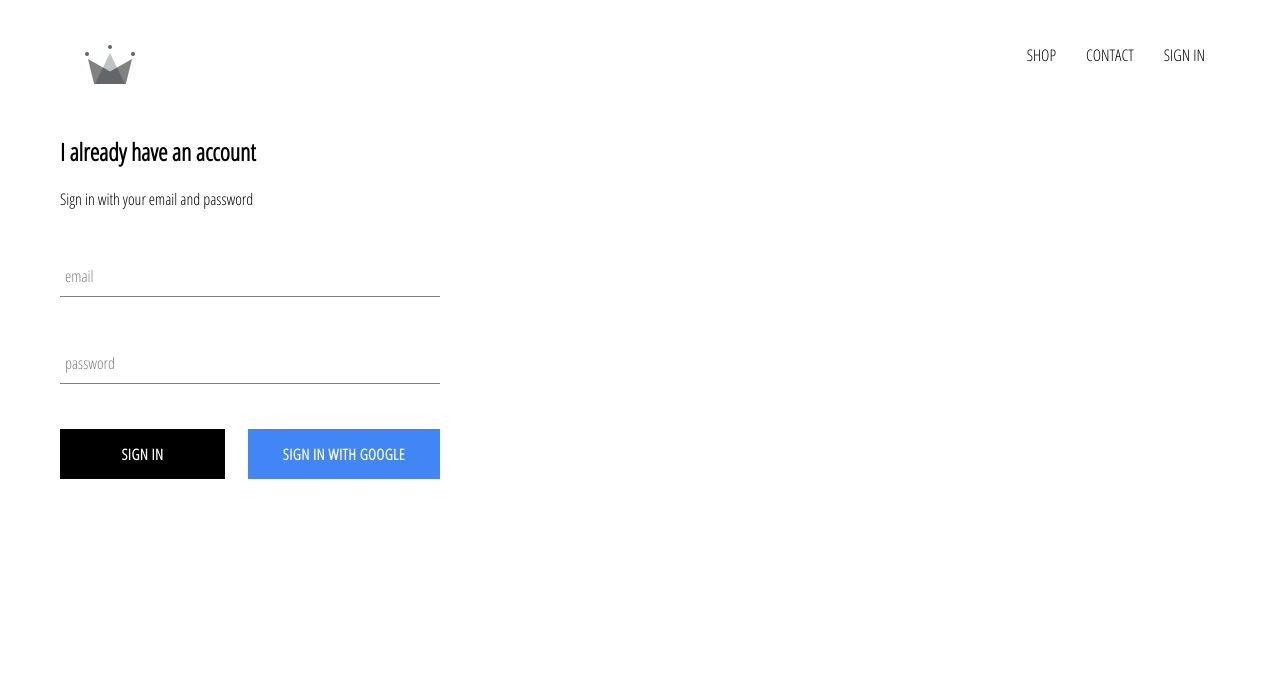
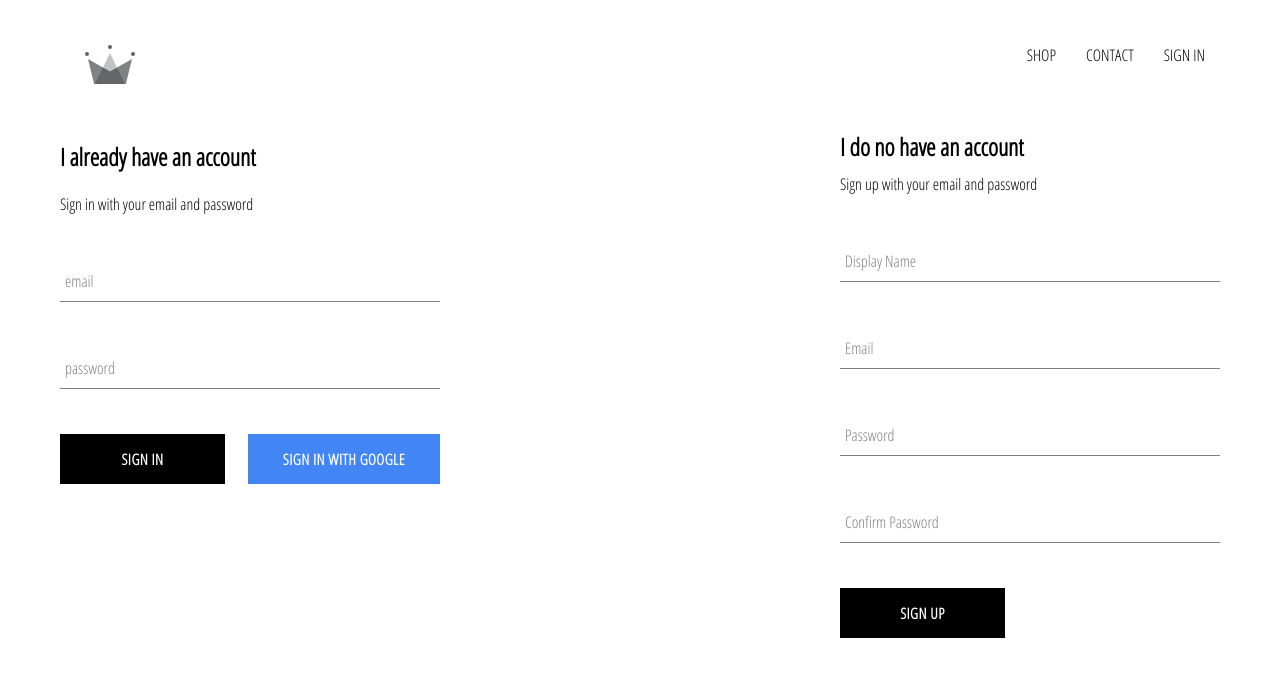
Before and after one commit to liorsa/crwn--clothing, a React (Create React App) app: page /signin in a window 1280 px wide. Shown: the top 676 px of the page. Built offline with nearby package versions, Linux system fonts and the light colour scheme; no server answers.

Commit message:
implemented firebase utils, includes ability to store authenticated users into firestore database

```diff
--- a/src/App.js
+++ b/src/App.js
@@ -7,38 +7,48 @@
 import ShopPage from './pages/shop/shop.component';
 import Header from './components/header/header.component.jsx';
 import SignInAndSignUpPage from './pages/sign-in-and-sign-out/sign-in-and-sign-out.component.jsx';
-import { auth } from './firebase/firebase.utils';
+import { auth, createUserProfileDocument } from './firebase/firebase.utils';
 
 class App extends React.Component {
   constructor() {
-    super()
+    super();
 
     this.state = {
-      currentUser : null
-    }
+      currentUser: null,
+    };
   }
   unsebscribeFromAuth = null;
 
   componentDidMount() {
-    this.unsebscribeFromAuth= auth.onAuthStateChanged(user => {
-      this.setState({currentUser: user});
-      console.log(user);
-    })
+    this.unsebscribeFromAuth = auth.onAuthStateChanged(async (userAuth) => {
+      if (userAuth) {
+        const userRef = await createUserProfileDocument(userAuth);
+        userRef.onSnapshot((snapShot) => {
+          this.setState({
+            currentUser: {
+              id: snapShot.id,
+              ...snapShot.data(),
+            },
+          });
+          console.log(this.state);
+        });
+      }
+      this.setState({ currentUser: userAuth});
+    });
   }
 
   componentWillUnmount() {
     this.unsebscribeFromAuth();
   }
 
-
-  render () {
+  render() {
     return (
       <div>
         <Header currentUser={this.state.currentUser} />
         <Switch>
-    <Route exact path='/' component={HomePage} />
-    <Route path='/shop' component={ShopPage} />
-    <Route path='/signin' component={SignInAndSignUpPage} />
+          <Route exact path="/" component={HomePage} />
+          <Route path="/shop" component={ShopPage} />
+          <Route path="/signin" component={SignInAndSignUpPage} />
         </Switch>
       </div>
     );
--- a/src/components/header/header.component.jsx
+++ b/src/components/header/header.component.jsx
@@ -20,8 +20,9 @@
       {currentUser ? (
         <div className="option" onClick={() => auth.signOut()}>
           SIGN OUT
-        </div>
-      ) : (
+        </div>)
+        :
+        (
         <Link className="option" to="/signin">
           SIGN IN
         </Link>
--- a/src/components/menu-item/menu-item.styles.scss
+++ b/src/components/menu-item/menu-item.styles.scss
@@ -1,6 +1,6 @@
 .menu-item {
     min-width: 30%;
-    height: 240 px;
+    height: 240px;
     flex: 1 1 auto;
     display: flex;
     align-items: center;
@@ -55,7 +55,7 @@
 
       .title {
         font-weight: bold;
-        margin-bottom: 6px;
+        margin: 0 6px 0;
         font-size: 22px;
         color: #4a4a4a;
       }
--- a/src/components/sign-in/sign-in.component.jsx
+++ b/src/components/sign-in/sign-in.component.jsx
@@ -6,7 +6,7 @@
 import {signInWithGoogle} from '../../firebase/firebase.utils'
 import "./sign-in.styles.scss";
 
-class SIgnIn extends React.Component {
+class SignIn extends React.Component {
   constructor(props) {
     super(props);
 
@@ -58,4 +58,4 @@
   }
 }
 
-export default SIgnIn;
+export default SignIn;
--- /dev/null
+++ b/src/components/sign-up/sign-up.component.jsx
@@ -0,0 +1,102 @@
+import React from 'react';
+
+import FormInput from '../form-input/form-input.component';
+import CustomButton from '../custom-button/custom-button.component';
+
+import {auth, createUserProfileDocument} from '../../firebase/firebase.utils';
+
+import './sign-up.styles.scss';
+
+class SignUp extends React.Component {
+  constructor() {
+    super();
+
+    this.state = {
+      dispalyName: "",
+      email: "",
+      password: "",
+      confirmPassword: "",
+    };
+  }
+
+  handleSubmit = async (event) => {
+    event.preventDefault();
+
+    const { dispalyName, email, password, confirmPassword } = this.state;
+    if (password !== confirmPassword) {
+      alert("passwords don't match");
+      return;
+    }
+    try {
+      const { user } = await auth.createUserWithEmailAndPassword(
+        email,
+        password
+      );
+
+      await createUserProfileDocument(user, { dispalyName });
+
+      this.setState({
+        dispalyName: "",
+        email: "",
+        password: "",
+        confirmPassword: "",
+      });
+    } catch (error) {
+      console.error(error);
+    }
+  };
+
+  handleChange = event => {
+    const { name, value} = event.target;
+
+    this.setState({ [name]:value });
+  };
+
+
+  render() {
+    const { dispalyName, email, password, confirmPassword } = this.state;
+    return (
+      <div className='sign-up'>
+        <h2 className="title">I do no have an account</h2>
+        <span>Sign up with your email and password</span>
+        <form className="sign-up-form" onSubmit={this.handleSubmit}>
+          <FormInput
+            type="text"
+            name="dispalyName"
+            value={dispalyName}
+            onChange={this.handleChange}
+            label="Display Name"
+            required
+          />
+          <FormInput
+            type="email"
+            name="email"
+            value={email}
+            onChange={this.handleChange}
+            label="Email"
+            required
+          />
+          <FormInput
+            type="password"
+            name="password"
+            value={password}
+            onChange={this.handleChange}
+            label="Password"
+            required
+          />
+          <FormInput
+            type="password"
+            name="confirmPassword"
+            value={confirmPassword}
+            onChange={this.handleChange}
+            label="Confirm Password"
+            required
+          />
+          <CustomButton type="submit"> SIGN UP </CustomButton>
+        </form>
+      </div>
+    );
+  }
+}
+
+export default SignUp;
--- /dev/null
+++ b/src/components/sign-up/sign-up.styles.scss
@@ -0,0 +1,10 @@
+.sign-up {
+  display: flex;
+  flex-direction: column;
+  width: 380px;
+
+  .title{
+    margin: 10Px 0;
+  }
+
+}
--- a/src/firebase/firebase.utils.js
+++ b/src/firebase/firebase.utils.js
@@ -13,6 +13,30 @@
   appId: "1:607809927035:web:07798bf8c0f6a036be2fde"
 };
 
+export const createUserProfileDocument = async (userAuth, additionalData) => {
+  if (!userAuth) return;
+  const userRef = firestore.doc(`users/${userAuth.uid}`);
+  const snapShot = await userRef.get();
+  //console.log(snapShot);
+
+  if(!snapShot.exists) {
+    const {displayName, email} = userAuth
+    const createdAt = new Date();
+
+    try {
+      await userRef.set ({
+        displayName,
+        email,
+        createdAt,
+        ...additionalData
+      })
+    } catch (error) {
+      console.log('error creating user', error.message);
+    }
+  }
+  return userRef;
+}
+
 firebase.initializeApp(config);
 
 export const auth = firebase.auth();
--- a/src/pages/homepage/homepage.component.jsx
+++ b/src/pages/homepage/homepage.component.jsx
@@ -3,7 +3,7 @@
 import Directory from '../../components/directory/directory.component';
 
 const HomePage = ({ history }) => (
-  <div>
+  <div className='homepage'>
   <Directory/>
   </div>
 );
--- a/src/pages/homepage/homepage.styles.scss
+++ b/src/pages/homepage/homepage.styles.scss
@@ -1,33 +1,5 @@
 .homepage {
-    display: flex;
-    flex-direction: column;
-    align-items: center;
-    padding: 20px 80px;
-  }
-
-  .directory-menu {
-    width: 100%;
-    display: flex;
-    flex-wrap: wrap;
-    justify-content: space-between;
-  }
-
-  .menu-item {
-    min-width: 30%;
-    height: 240px;
-    flex: 1 1 auto;
-    display: flex;
-    align-items: center;
-    justify-content: center;
-    border: 1px solid black;
-    margin: 0 7.5px 15px;
-
-    &:first-child {
-      margin-right: 7.5px;
-    }
-
-    &:last-child {
-      margin-left: 7.5px;
-    }
-
-  }
+  display: flex;
+  flex-direction: column;
+  align-items: center;
+}
--- a/src/pages/sign-in-and-sign-out/sign-in-and-sign-out.component.jsx
+++ b/src/pages/sign-in-and-sign-out/sign-in-and-sign-out.component.jsx
@@ -1,15 +1,13 @@
 import React from 'react';
-
+import './sign-in-and-sign-out.styles.scss';
 import SignIn from '../../components/sign-in/sign-in.component';
-
-import './sign-in-and-sign-out.component';
-import SIgnIn from '../../components/sign-in/sign-in.component';
-
+import SignUp from '../../components/sign-up/sign-up.component';
 
 
 const SignInAndSignUpPage = () => (
   <div className='sign-in-and-sign-up'>
-    <SIgnIn/>
+    <SignIn/>
+    <SignUp/>
   </div>
 );
 
--- a/src/pages/sign-in-and-sign-out/sign-in-and-sign-out.styles.scss
+++ b/src/pages/sign-in-and-sign-out/sign-in-and-sign-out.styles.scss
@@ -0,0 +1,6 @@
+.sign-in-and-sign-up {
+  width: 850;
+  display: flex;
+  justify-content: space-between;
+  margin: 30px auto;
+}
```
Lines whose indentation alone changed are shown as unchanged.
